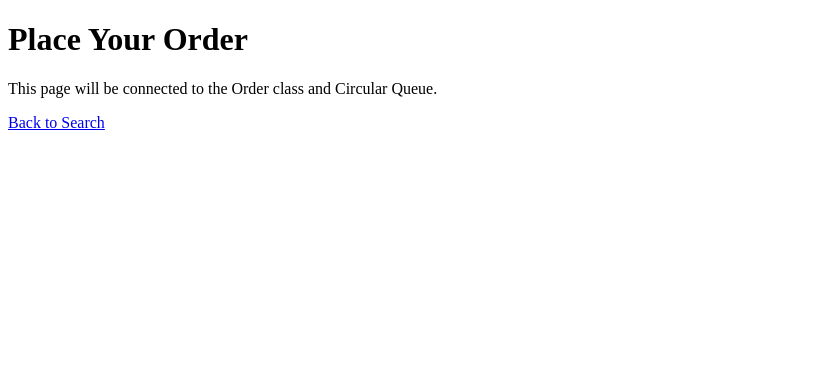
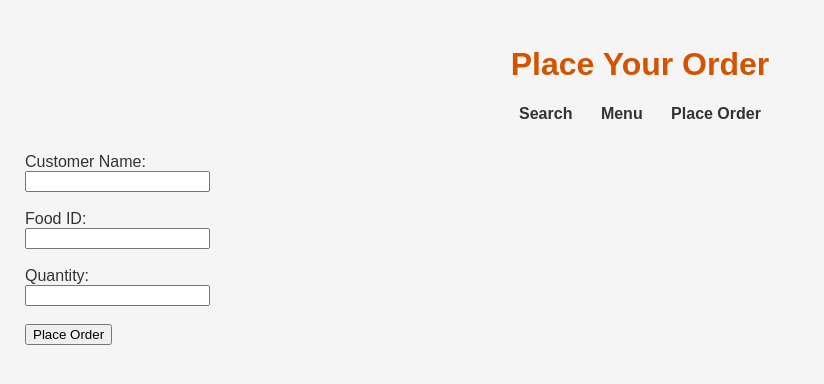
Before and after one commit to JoisonPaul/Online-Food-Ordering_DSA, a Flask app: page /place-order in a window 1280 px wide. Shown: the top 384 px of the page, without its empty margins (0-824 px from the left). Run offline with Flask 3, Linux system fonts and the light colour scheme.

Commit message:
Implement food ordering with DSA modules

```diff
--- a/app.py
+++ b/app.py
@@ -1,8 +1,23 @@
 from flask import Flask, render_template, request
 from menu import menu
 from search import sequential_search
+from order import Order
+from circular_queue import CircularQueue
+from hash_table import HashTable
 
 app = Flask(__name__)
+
+# Initialize Hash Table and insert menu items
+food_hash_table = HashTable(10)
+
+for item in menu:
+    food_hash_table.insert(item["id"], item)
+
+# Initialize Circular Queue
+order_queue = CircularQueue(10)
+
+# Generate order IDs
+next_order_id = 1
 
 
 @app.route("/", methods=["GET", "POST"])
@@ -31,9 +46,63 @@ def display_menu():
     return render_template("menu.html", menu=menu)
 
 
-@app.route("/place-order")
+@app.route("/place-order", methods=["GET", "POST"])
 def place_order():
-    return render_template("place_order.html")
+    global next_order_id
+
+    message = ""
+    order_details = None
+
+    if request.method == "POST":
+        customer_name = request.form.get("customer_name", "").strip()
+
+        try:
+            item_id = int(request.form.get("item_id", ""))
+            quantity = int(request.form.get("quantity", ""))
+
+            # Find food item using Hash Table
+            item = food_hash_table.search(item_id)
+
+            if item is None:
+                message = "Invalid Food ID. Please check the menu."
+            elif not item.get("is_available", True):
+                message = "Sorry, this food item is currently unavailable."
+            else:
+                # Create Order object
+                order = Order(
+                    next_order_id,
+                    customer_name,
+                    item["name"],
+                    quantity,
+                    item["price"]
+                )
+
+                # Convert Order object into a dictionary for the queue
+                order_data = {
+                    "order_id": order.order_id,
+                    "customer_name": order.customer_name,
+                    "item_name": order.item_name,
+                    "quantity": order.quantity,
+                    "total": order.total,
+                    "status": order.status
+                }
+
+                # Add order to Circular Queue
+                if order_queue.enqueue(order_data):
+                    order_details = order_data
+                    next_order_id += 1
+                    message = "Order placed successfully!"
+                else:
+                    message = "The order queue is full. Please try again later."
+
+        except ValueError as error:
+            message = str(error) if str(error) else "Enter valid numbers for Food ID and quantity."
+
+    return render_template(
+        "place_order.html",
+        message=message,
+        order=order_details
+    )
 
 
 if __name__ == "__main__":
--- a/templates/place_order.html
+++ b/templates/place_order.html
@@ -1,14 +1,67 @@
+
 <!DOCTYPE html>
 <html lang="en">
 <head>
     <meta charset="UTF-8">
     <meta name="viewport" content="width=device-width, initial-scale=1.0">
     <title>Place Order</title>
+    <link rel="stylesheet" href="{{ url_for('static', filename='css/style.css') }}">
 </head>
 <body>
+
     <h1>Place Your Order</h1>
-    <p>This page will be connected to the Order class and Circular Queue.</p>
 
-    <a href="/">Back to Search</a>
+    <nav>
+        <a href="/">Search</a>
+        <a href="/menu">Menu</a>
+        <a href="/place-order">Place Order</a>
+    </nav>
+
+    <form method="POST" action="/place-order">
+        <label for="customer_name">Customer Name:</label><br>
+        <input
+            type="text"
+            id="customer_name"
+            name="customer_name"
+            required
+        ><br><br>
+
+        <label for="item_id">Food ID:</label><br>
+        <input
+            type="number"
+            id="item_id"
+            name="item_id"
+            min="1"
+            required
+        ><br><br>
+
+        <label for="quantity">Quantity:</label><br>
+        <input
+            type="number"
+            id="quantity"
+            name="quantity"
+            min="1"
+            required
+        ><br><br>
+
+        <button type="submit">Place Order</button>
+    </form>
+
+    {% if message %}
+        <h3>{{ message }}</h3>
+    {% endif %}
+
+    {% if order %}
+        <div class="food-card">
+            <h2>Order Confirmation</h2>
+            <p>Order ID: {{ order.order_id }}</p>
+            <p>Customer: {{ order.customer_name }}</p>
+            <p>Food Item: {{ order.item_name }}</p>
+            <p>Quantity: {{ order.quantity }}</p>
+            <p>Total: ₹{{ order.total }}</p>
+            <p>Status: {{ order.status }}</p>
+        </div>
+    {% endif %}
+
 </body>
 </html>
```
